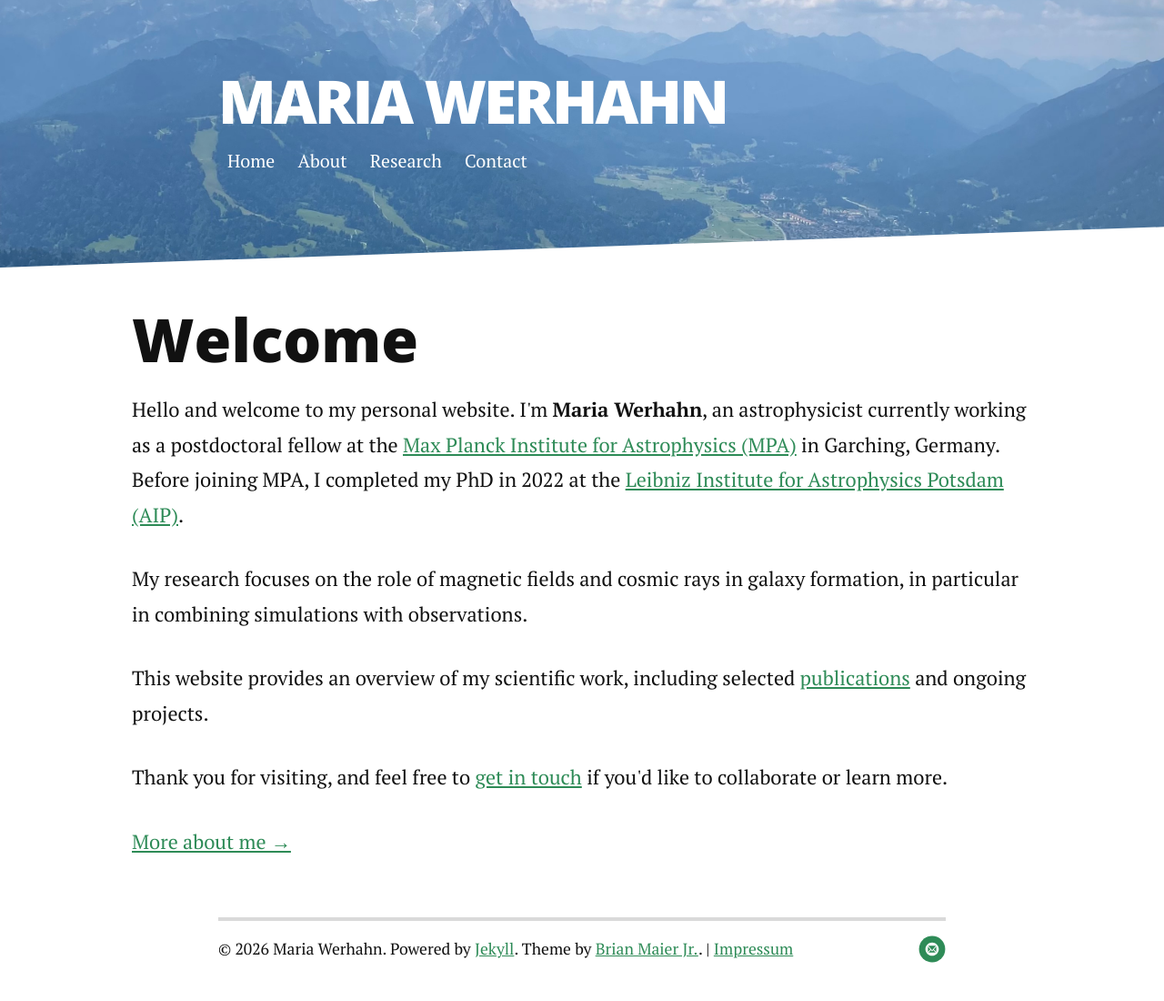
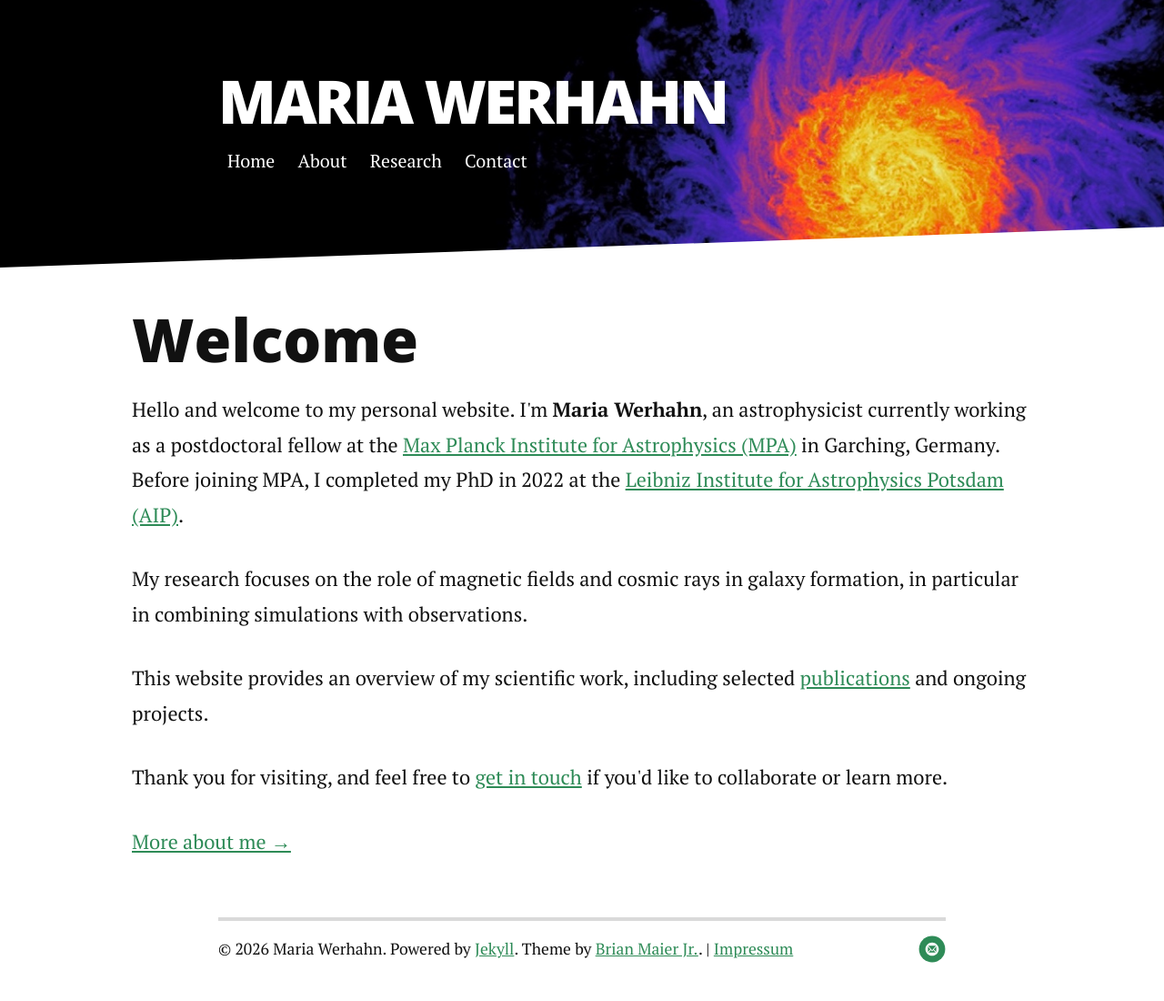
Before and after one commit to mariawerhahn/mariawerhahn.github.io, a Jekyll site: the page built from docs/index.markdown, in a window 1280 px wide. Shown: the whole page at 91% size. Built offline with Jekyll 4.4.1, drawn with Linux system fonts in a browser that asks for light colours; nearby versions of some CDN libraries; the list of posts is cut into pages by our own code.

Commit message:
changed background image

```diff
--- a/docs/_sass/breakpoints/_mobileup.scss
+++ b/docs/_sass/breakpoints/_mobileup.scss
@@ -181,7 +181,7 @@ HEADER STYLING
 
 .header {
 	background-color: $background-color;
-	background-image: url("../img/mountains_gap.jpeg");
+	background-image: url("../img/Bfield_galaxy.jpeg");
 	background-size: cover;
 	background-position: center center;
 	color: white;
```
Also changed, not shown: docs/assets/img/Bfield_galaxy.jpeg (added).
